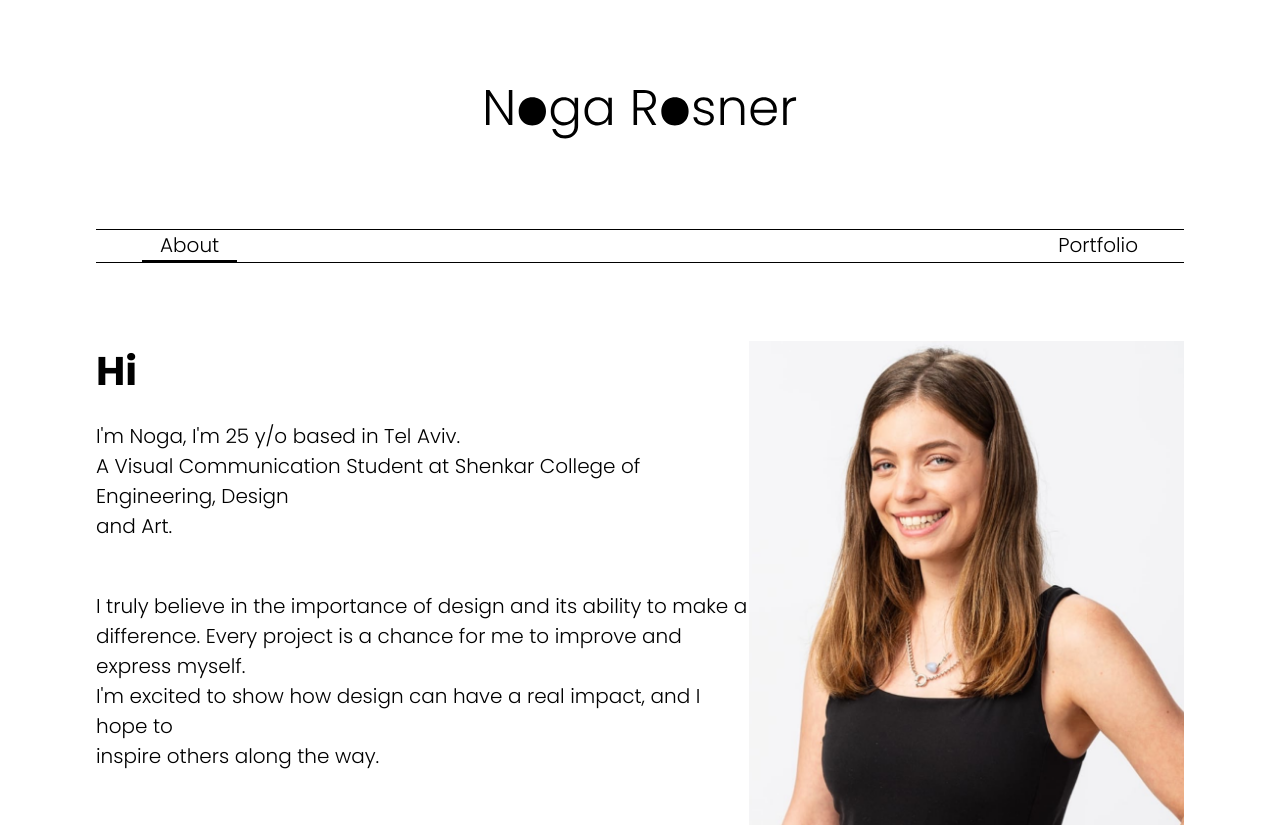
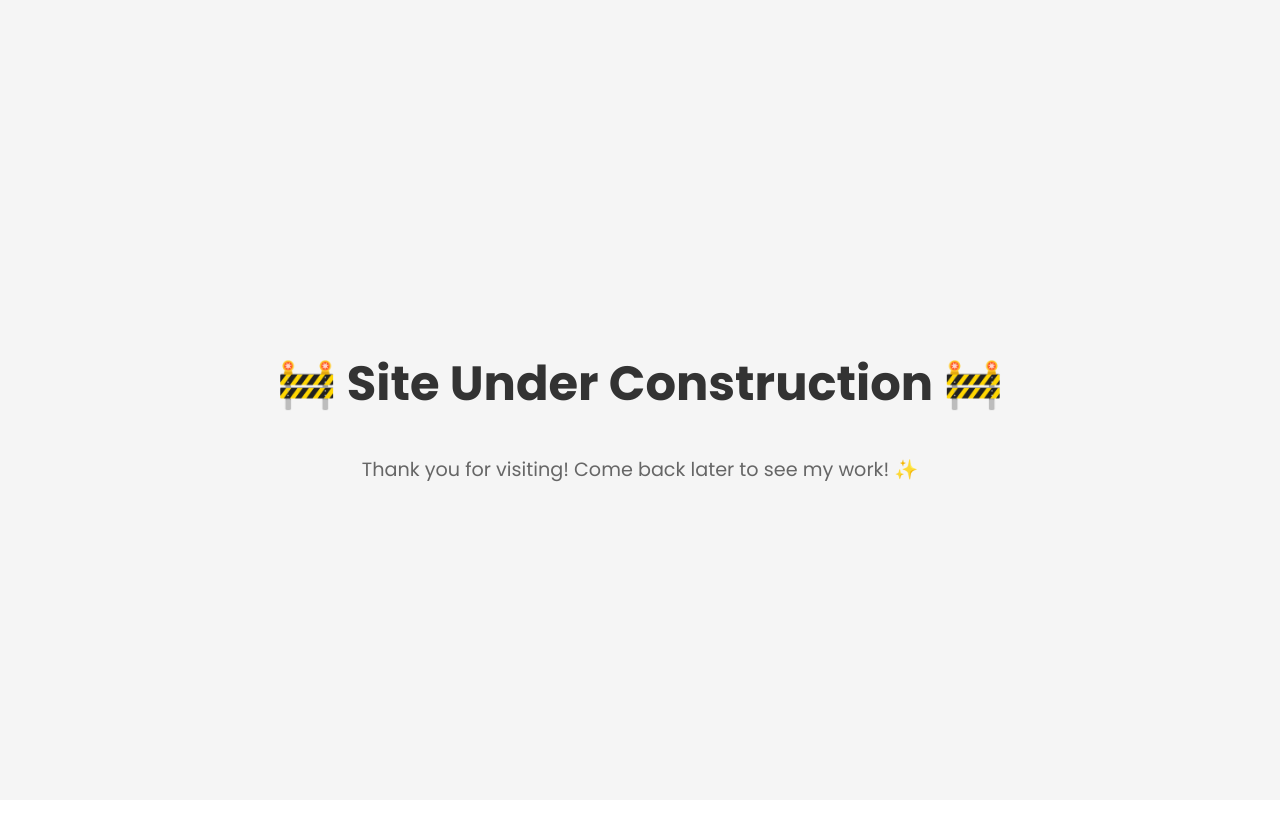
Before and after one commit to DanSchindler/Noga-portfolio, a React (Vite) app: page / in a window 1280 px wide. Shown: the top 827 px of the page. After the commit the page ends 800 px from the top, so only its background shows below. Built offline with nearby package versions, Linux system fonts and the light colour scheme.

Commit message:
under constructions page

```diff
--- a/src/main.jsx
+++ b/src/main.jsx
@@ -2,10 +2,12 @@ import React from 'react'
 import ReactDOM from 'react-dom/client'
 import App from './App.jsx'
 import './App.css';
+import UnderConstruction from './screens/UnderConstruction.jsx';
 
 
 ReactDOM.createRoot(document.getElementById('root')).render(
   <React.StrictMode>
-    <App />
+    <UnderConstruction/>
+    {/* <App /> */}
   </React.StrictMode>,
 )
--- /dev/null
+++ b/src/screens/UnderConstruction.jsx
@@ -0,0 +1,43 @@
+import React from 'react';
+
+const UnderConstruction = () => {
+  const containerStyle = {
+    display: 'flex',
+    flexDirection: 'column',
+    alignItems: 'center',
+    justifyContent: 'center',
+    height: '100vh',
+    backgroundColor: '#f5f5f5',
+  };
+
+  const headingStyle = {
+    fontSize: '3rem',
+    fontWeight: 'bold',
+    color: '#333',
+    marginBottom: '1rem',
+  };
+
+  const paragraphStyle = {
+    fontSize: '1.2rem',
+    color: '#666',
+    marginBottom: '2rem',
+  };
+
+  const iconStyle = {
+    fontSize: '6rem',
+    color: '#ffc107',
+    marginBottom: '2rem',
+  };
+
+  return (
+    <div style={containerStyle}>
+      <i className="fas fa-tools" style={iconStyle}></i>
+      <h1 style={headingStyle}>🚧 Site Under Construction 🚧</h1>
+      <p style={paragraphStyle}>
+      Thank you for visiting! Come back later to see my work! ✨
+      </p>
+    </div>
+  );
+};
+
+export default UnderConstruction;
```
